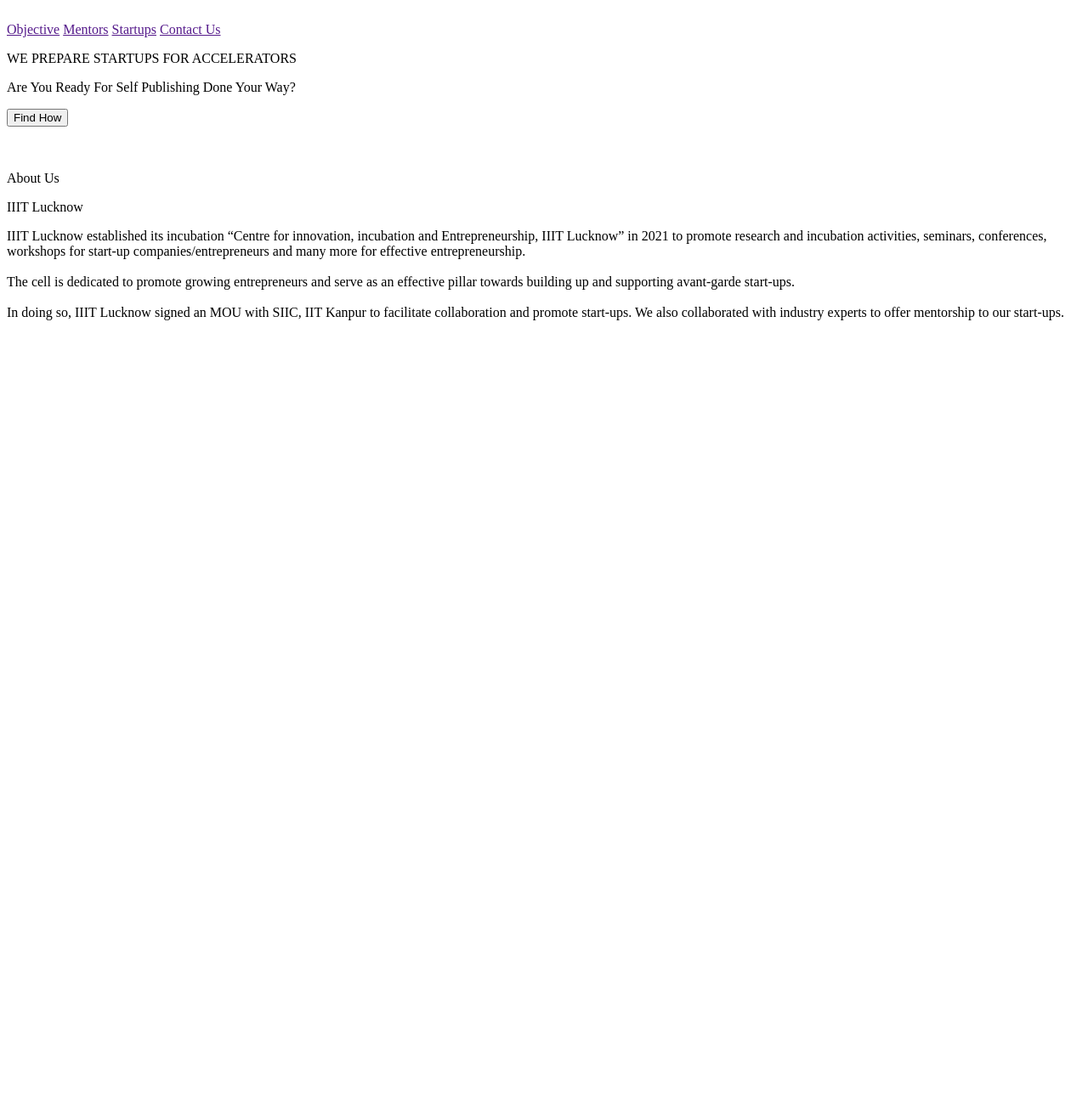
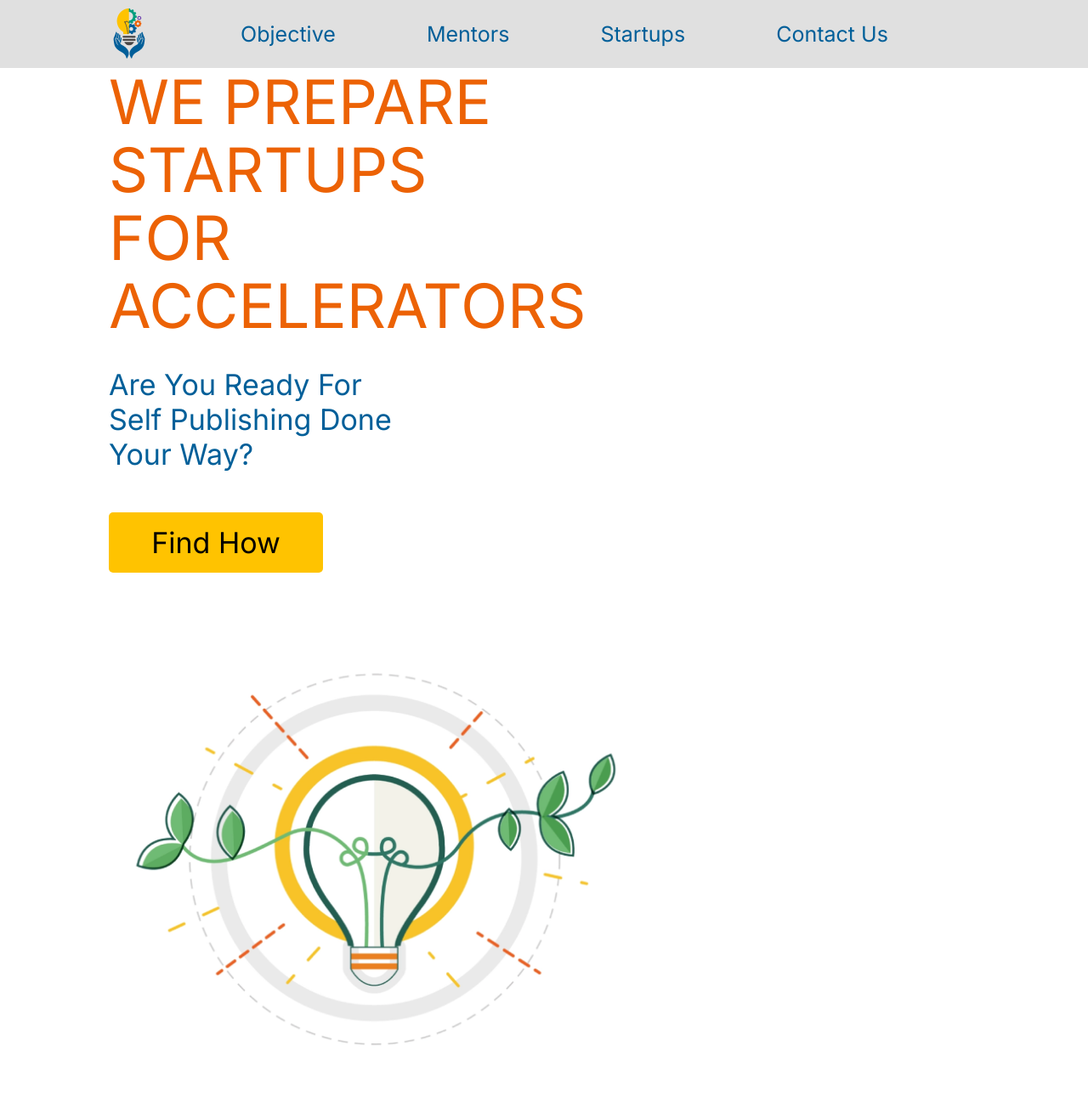
Before and after one commit to AlphaGaurav7/C.R.E.A.T.E.-website, a plain HTML site: page templates/index.html in a window 1280 px wide. Shown: the top 1317 px of the page at 85% size. Before the commit the page ends 800 px from the top, so only its background shows below. Drawn offline with Linux system fonts and the light colour scheme; the site is published under a folder, as on GitHub Pages, so addresses that start at the root find nothing.

Commit message:
Minor Changes

```diff
--- a/templates/index.html
+++ b/templates/index.html
@@ -5,14 +5,14 @@
     <meta http-equiv="X-UA-Compatible" content="IE=edge" />
     <meta name="viewport" content="width=device-width, initial-scale=1.0" />
     <title>Welcome to C.R.E.A.T.E.</title>
-    <link rel="stylesheet" href="/static/index.css" />
+    <link rel="stylesheet" href="../static/index.css" />
   </head>
   <body>
     <!-- Navbar -->
     <div class="navbar-filler"></div>
     <nav class="main-navbar">
       <div class="navbar-main-container">
-        <img src="/static/Incubation-Center-logo-colour-logo-1 1.png" alt="" />
+        <img src="../static/Incubation-Center-logo-colour-logo-1 1.png" alt="" />
         <div class="navbar-links-container">
           <a href="" class="navbar-link">Objective</a>
           <a href="" class="navbar-link">Mentors</a>
@@ -33,13 +33,13 @@
           </div>
           <button class="hero-btn">Find How</button>
         </div>
-        <img src="/static/How-to-nurture-innovation 1.png" alt="" class="hero-img" />
+        <img src="../static/How-to-nurture-innovation 1.png" alt="" class="hero-img" />
       </div>
     </div>
     <!-- About Us section -->
     <div class="about-us">
       <div class="about-us-container">
-        <img src="/static/IMG20220523182023 1.png" alt="" class="about-us-img" />
+        <img src="../static/IMG20220523182023 1.png" alt="" class="about-us-img" />
         <div class="about-us-right-side">
           <div class="section-heading">
             <p>About Us</p>
```
